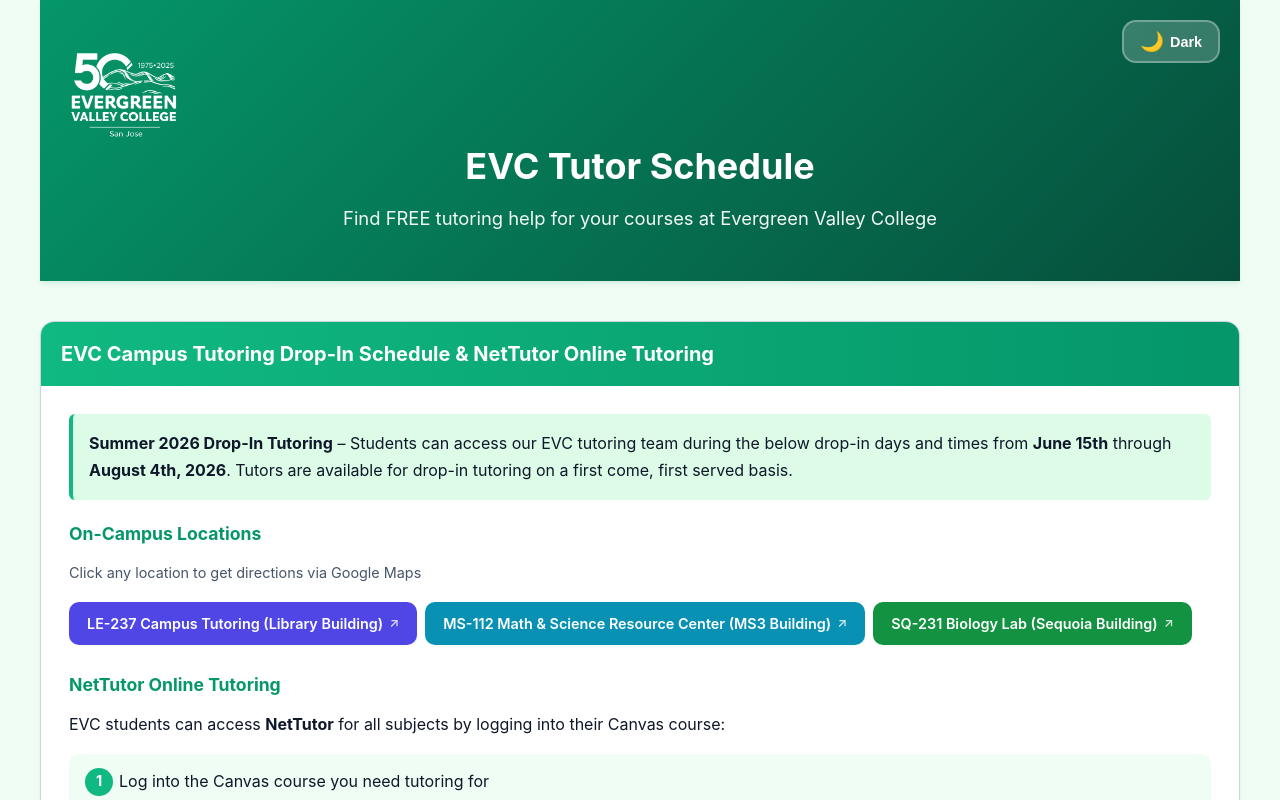
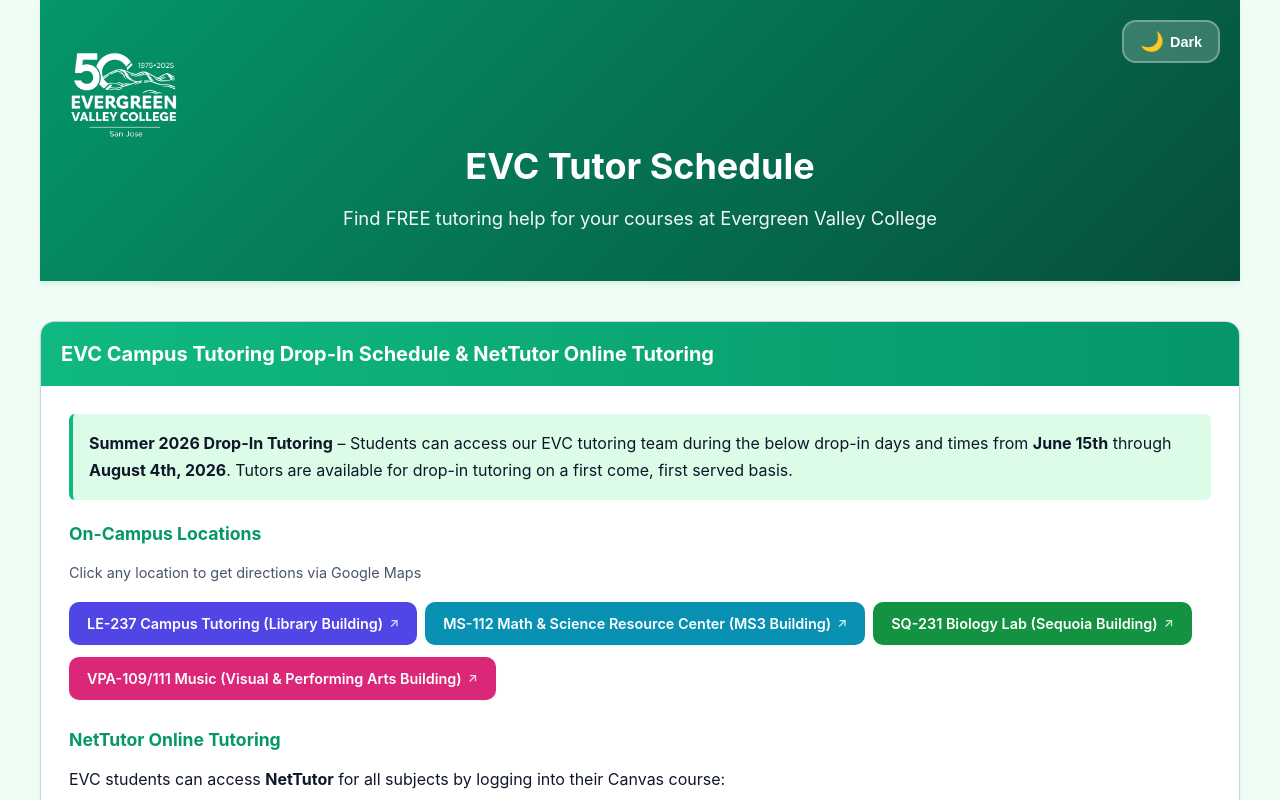
Before and after one commit to khainguyen21/EVC_Project, a Next.js app: page / in a window 1280 px wide. Shown: the top 800 px of the page. Built offline with nearby package versions, Linux system fonts and the light colour scheme; no server answers; the database is empty.

Commit message:
Added new location (Visual and Performing Arts (VPA) Building at Evergreen Valley College (EVC)

```diff
--- a/src/app/admin/import/page.tsx
+++ b/src/app/admin/import/page.tsx
@@ -11,7 +11,7 @@
   CheckCircle2,
 } from "lucide-react";
 
-const LOCATIONS = ["Online", "LE-237", "MS-112", "SQ-231"] as const;
+const LOCATIONS = ["Online", "LE-237", "MS-112", "SQ-231", "VPA-109/111"] as const;
 type Location = (typeof LOCATIONS)[number];
 type InputMode = "email" | "schedule";
 
--- a/src/app/admin/tutors/[id]/page.tsx
+++ b/src/app/admin/tutors/[id]/page.tsx
@@ -1010,7 +1010,7 @@
                                   cursor: "pointer",
                                 }}
                               >
-                                {["Online", "LE-237", "MS-112", "SQ-231"].map(
+                                {["Online", "LE-237", "MS-112", "SQ-231", "VPA-109/111"].map(
                                   (loc) => (
                                     <option key={loc} value={loc}>
                                       {loc}
@@ -1692,6 +1692,7 @@
                       <option value="LE-237" />
                       <option value="MS-112" />
                       <option value="SQ-231" />
+                      <option value="VPA-109/111" />
                       <option value="Online" />
                     </datalist>
                   </div>
--- a/src/app/api/ai/parse-emails/route.ts
+++ b/src/app/api/ai/parse-emails/route.ts
@@ -22,7 +22,7 @@
 - Group subjects that share the same department prefix into a single entry. Format: "PREFIX-NUM1, NUM2, NUM3" (e.g., COMSC-075, COMSC-076, COMSC-028 → "COMSC-075, 076, 028" with field "Computer Science"). If only one subject for a prefix, keep as-is (e.g., "MATH-021")
 - Expand combined days: "Mon/Wed 9am-6pm" becomes two schedule entries (Monday and Wednesday, same times)
 - Convert times to 24-hour HH:MM format (e.g., "9am" → "09:00", "6pm" → "18:00", "12pm" → "12:00")
-- Extract location from the email if provided (e.g. "Location = LE-237" or "Location = MS-112"); valid values are "LE-237", "MS-112", "SQ-231", "Online"; default to "Online" only if no location is mentioned
+- Extract location from the email if provided (e.g. "Location = LE-237" or "Location = MS-112"); valid values are "LE-237", "MS-112", "SQ-231", "VPA-109/111", "Online"; default to "Online" only if no location is mentioned
 - Skip any availability entry that says "all day available" with no specific times
 - If the text contains multiple replies separated by blank lines or "---", extract all of them
 
--- a/src/app/api/ai/parse-schedule/route.ts
+++ b/src/app/api/ai/parse-schedule/route.ts
@@ -26,7 +26,7 @@
   Abbreviation map: Mon->Monday, Tue/Tues->Tuesday, Wed->Wednesday, Thu/Thurs->Thursday, Fri->Friday.
 - Each expanded day shares the same start, end, and location as its line.
 - Convert times to 24-hour HH:MM. The am/pm at the end of a range applies to both sides when sensible. Examples: "2:00-3:00pm" -> "14:00"-"15:00"; "9:00am-2:00pm" -> "09:00"-"14:00"; "1:30pm-5:30pm" -> "13:30"-"17:30"; "2:00-4:00pm" -> "14:00"-"16:00".
-- Location is the text after "in " inside the parentheses. Valid values: "LE-237", "MS-112", "SQ-231", "Online". If the parenthetical has extra notes (e.g. "in LE-237, Library building"), use only the room code "LE-237". If no location is given, use "Online".
+- Location is the text after "in " inside the parentheses. Valid values: "LE-237", "MS-112", "SQ-231", "VPA-109/111", "Online". If the parenthetical has extra notes (e.g. "in LE-237, Library building"), use only the room code "LE-237". If no location is given, use "Online".
 - Do NOT treat field headings as tutors.
 
 Return ONLY valid JSON matching this exact schema:
--- a/src/app/globals.css
+++ b/src/app/globals.css
@@ -38,6 +38,8 @@
   --loc-bio-text: #ffffff;
   --loc-online-bg: #7c3aed; /* Violet for NetTutor */
   --loc-online-text: #ffffff;
+  --loc-music-bg: #db2777; /* Pink for Performing Arts */
+  --loc-music-text: #ffffff;
 
   /* Shadows & Effects (Using Greenish Tints) */
   --shadow-sm: 0 1px 2px 0 rgba(5, 150, 105, 0.05);
@@ -87,6 +89,7 @@
   --loc-msrc-bg: #06b6d4;
   --loc-bio-bg: #20ba58;
   --loc-online-bg: #8b5cf6;
+  --loc-music-bg: #f472b6;
 
   /* Borders & Shadows */
   --border-color: #24352e; /* Deep Forest Border */
@@ -569,6 +572,11 @@
   color: var(--loc-online-text);
 }
 
+.location-badge--music {
+  background: var(--loc-music-bg);
+  color: var(--loc-music-text);
+}
+
 .location-badge--clickable.location-badge--library:hover {
   background: #4338ca;
   border-color: var(--loc-library-bg);
@@ -584,6 +592,11 @@
   border-color: var(--loc-bio-bg);
 }
 
+.location-badge--clickable.location-badge--music:hover {
+  background: #be185d;
+  border-color: var(--loc-music-bg);
+}
+
 [data-theme="dark"] .location-badge--clickable.location-badge--library:hover {
   background: #818cf8;
 }
@@ -594,6 +607,10 @@
 
 [data-theme="dark"] .location-badge--clickable.location-badge--bio:hover {
   background: #4ade80;
+}
+
+[data-theme="dark"] .location-badge--clickable.location-badge--music:hover {
+  background: #f9a8d4;
 }
 
 .location-badge--clickable:hover .location-badge__external-icon {
@@ -616,6 +633,11 @@
   color: white;
 }
 
+.schedule-item__location.location-text--music {
+  background: var(--loc-music-bg);
+  color: white;
+}
+
 [data-theme="dark"] .schedule-item__location.location-text--library {
   background: #6366f1;
 }
@@ -626,6 +648,10 @@
 
 [data-theme="dark"] .schedule-item__location.location-text--bio {
   background: #22c55e;
+}
+
+[data-theme="dark"] .schedule-item__location.location-text--music {
+  background: #f472b6;
 }
 
 .location-badge--clickable {
--- a/src/app/page.tsx
+++ b/src/app/page.tsx
@@ -180,6 +180,16 @@
               title="Get directions to SQ-231 Biology Lab"
             >
               SQ-231 Biology Lab (Sequoia Building)
+              <span className="location-badge__external-icon">↗</span>
+            </a>
+            <a
+              href="https://www.google.com/maps/dir/?api=1&destination=37.300413,-121.761227"
+              target="_blank"
+              rel="noopener noreferrer"
+              className="location-badge location-badge--clickable location-badge--music"
+              title="Get directions to VPA-109/111 Music"
+            >
+              VPA-109/111 Music (Visual &amp; Performing Arts Building)
               <span className="location-badge__external-icon">↗</span>
             </a>
           </div>
--- a/src/components/LocationBadge.tsx
+++ b/src/components/LocationBadge.tsx
@@ -13,6 +13,8 @@
         return "location-text--msrc";
       case "SQ-231":
         return "location-text--bio";
+      case "VPA-109/111":
+        return "location-text--music";
       default:
         return "";
     }
@@ -26,6 +28,8 @@
         return "https://www.google.com/maps/dir/?api=1&destination=37.300333,-121.764194";
       case "SQ-231":
         return "https://www.google.com/maps/dir/?api=1&destination=37.300694,-121.761333";
+      case "VPA-109/111":
+        return "https://www.google.com/maps/dir/?api=1&destination=37.300413,-121.761227";
       default:
         return `https://www.google.com/maps/search/?api=1&query=${encodeURIComponent(loc)}`;
     }
@@ -39,6 +43,8 @@
         return "MS-112 Math & Science Resource Center";
       case "SQ-231":
         return "SQ-231 Biology Lab (Sequoia Building)";
+      case "VPA-109/111":
+        return "VPA-109/111 Music (Visual & Performing Arts Building)";
       default:
         return loc;
     }
```
